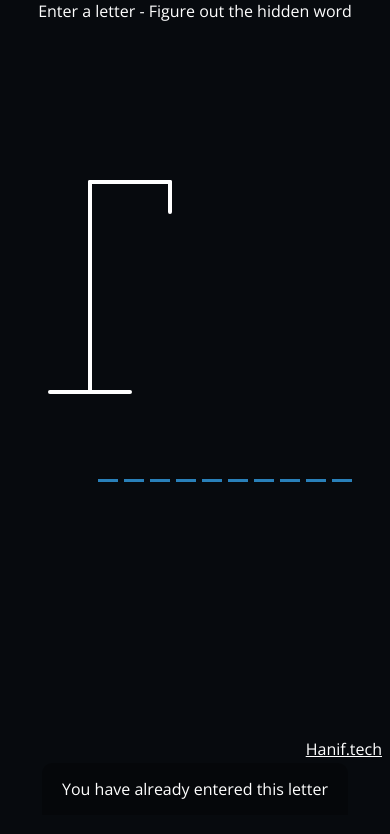
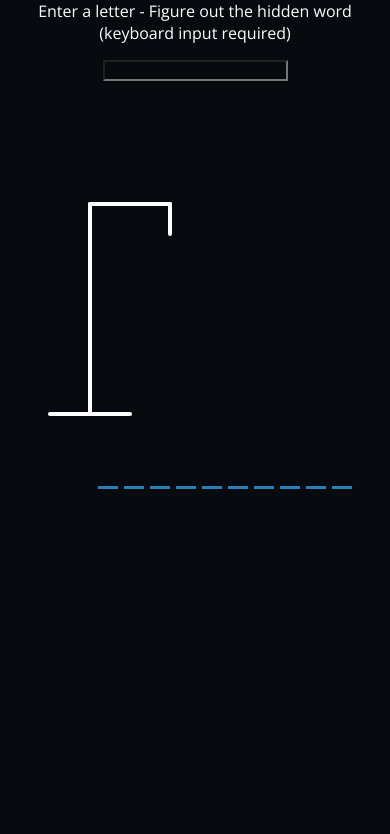
Before and after one commit to HANZ64/Hangman-Game, a plain HTML site: page index.html in a window 390 px wide. Shown: the part 79-913 px from the top of the page. Drawn offline with nearby package versions, Linux system fonts and the light colour scheme.

Commit message:
Added basic mobile play support

```diff
--- a/index.html
+++ b/index.html
@@ -10,7 +10,8 @@
   </head>
   <body>
     <h1>Hangman</h1>
-    <p>Enter a letter - Figure out the hidden word</p>
+    <p class="instructions">Enter a letter - Figure out the hidden word</p>
+    <input type="text" class="mobile-input">
     <div class="game-container">
       <svg height="250" width="200" class="figure-container">
         <!-- Rod -->
@@ -38,6 +39,7 @@
       <div class="word" id="word"></div>
     </div>
 
+
     <!-- Container for final message -->
     <div class="popup-container" id="popup-container">
       <div class="popup">
--- a/style.css
+++ b/style.css
@@ -2,6 +2,16 @@
 
 * {
   box-sizing: border-box;
+}
+
+::selection {
+  color: none;
+  background: none;
+}
+
+::-moz-selection {
+  color: none;
+  background: none;
 }
 
 body {
@@ -132,6 +142,10 @@ h1 {
   transform: translateY(-50px);
 }
 
+.instructions {
+  text-align: center;
+}
+
 footer a {
   color: white;
   font-family: 'Open Sans', sans-serif;
@@ -140,8 +154,50 @@ footer a {
   right: 0;
   bottom: 0;
   padding: 0.3rem 0.5rem;
+  text-decoration: none;
+}
+
+footer a:hover {
+  text-decoration: underline;
 }
 
 footer a:visited {
   color: white;
 }
+
+.mobile-input {
+  visibility: hidden;
+  background-color: #070a0e;
+  color: #00000000;
+}
+
+@media screen and (max-width: 1024px) {
+  .instructions::after {
+    content: ' (keyboard input required)';
+  }
+
+  .word {
+    bottom: auto;
+  }
+
+  .mobile-input {
+    visibility: visible;
+  }
+
+  footer a {
+    font-size: 0.8rem;
+    bottom: auto;
+    top: 0;
+  }
+}
+@media screen and (max-width: 599px) {
+  .notification-container {
+    background-color: rgba(0, 0, 0);
+    z-index: 100;
+    bottom: -400px;
+  }
+
+  .notification-container.show {
+    transform: translateY(-480px);
+  }
+}
```
